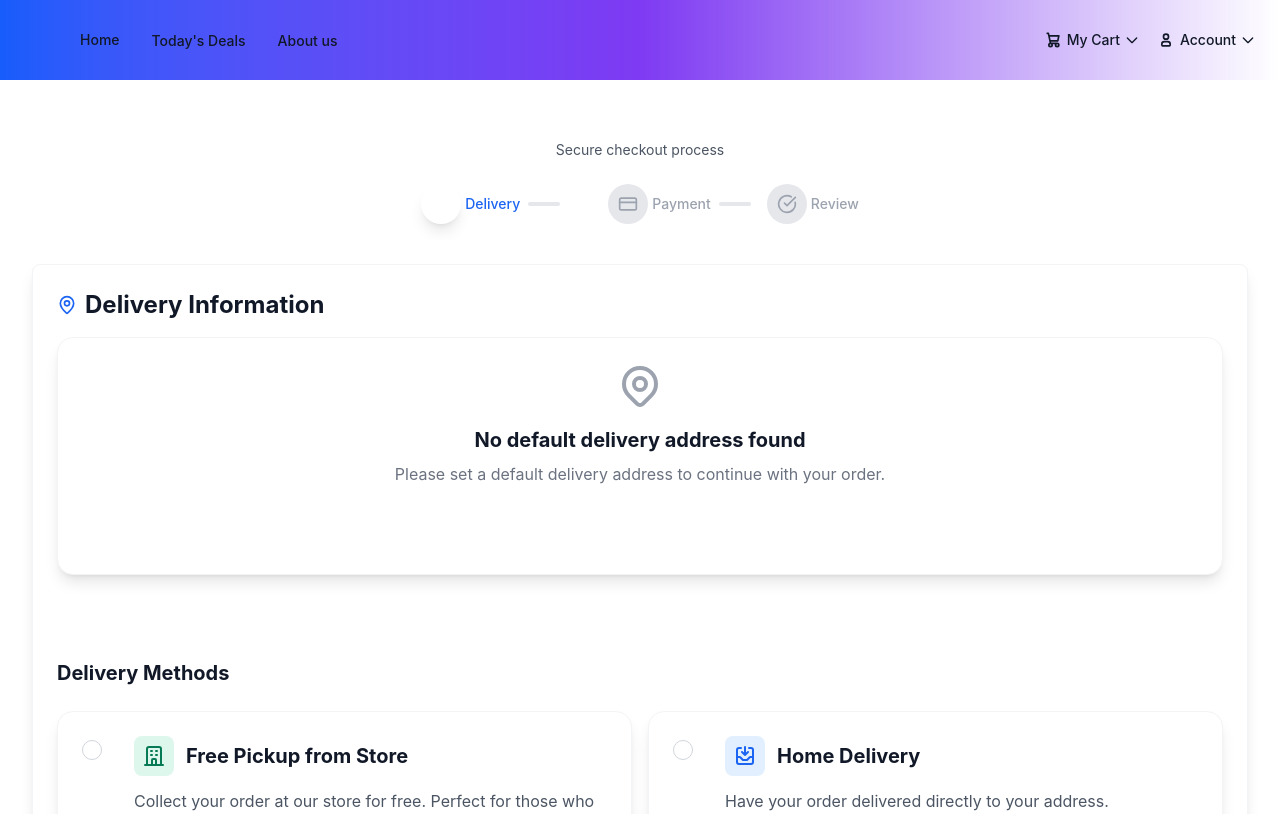
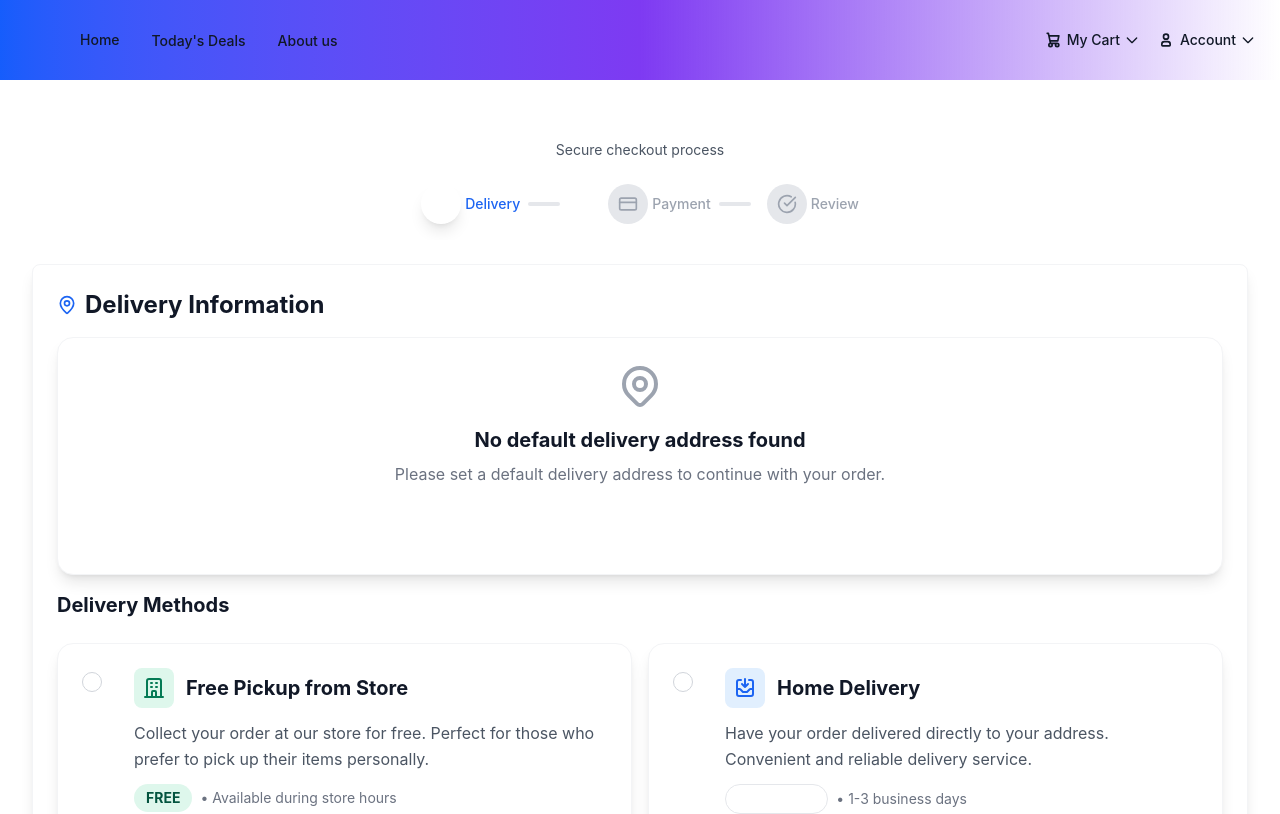
Before and after one commit to steve-leo254/OnlineShopping, a React (Vite) app in the folder e-commerce/: page /checkout in a window 1280 px wide. Shown: the top 814 px of the page. Built offline with nearby package versions, Linux system fonts and the light colour scheme.

Commit message:
Remove "Add new address" button from Checkout component for cleaner UI

```diff
--- a/e-commerce/src/pages/Checkout.tsx
+++ b/e-commerce/src/pages/Checkout.tsx
@@ -526,32 +526,7 @@ const Checkout = () => {
                 <div className="grid grid-cols-1 gap-4">
                   <DeliveryDetails />
                   <AddDeliveryDetails />
-                  <div className="w-full">
-                    <button
-                      type="button"
-                      onClick={openAddressModal}
-                      className="group w-full bg-gradient-to-r from-blue-600 to-purple-600 hover:from-blue-700 hover:to-purple-700 text-white px-6 sm:px-8 py-3 sm:py-4 rounded-lg sm:rounded-2xl font-semibold transition-all duration-300 transform hover:scale-105 hover:shadow-xl flex items-center justify-center space-x-2 text-sm sm:text-base"
-                    >
-                      <svg
-                        className="h-4 w-4 sm:h-5 sm:w-5"
-                        aria-hidden="true"
-                        xmlns="http://www.w3.org/2000/svg"
-                        width="24"
-                        height="24"
-                        fill="none"
-                        viewBox="0 0 24 24"
-                      >
-                        <path
-                          stroke="currentColor"
-                          strokeLinecap="round"
-                          strokeLinejoin="round"
-                          strokeWidth="2"
-                          d="M5 12h14m-7 7V5"
-                        />
-                      </svg>
-                      <span>Add new address</span>
-                    </button>
-                  </div>
+
                   <DeliveryOptions />
                 </div>
 
```
